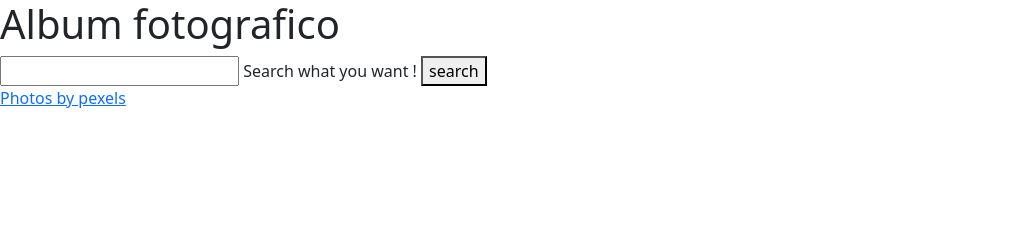
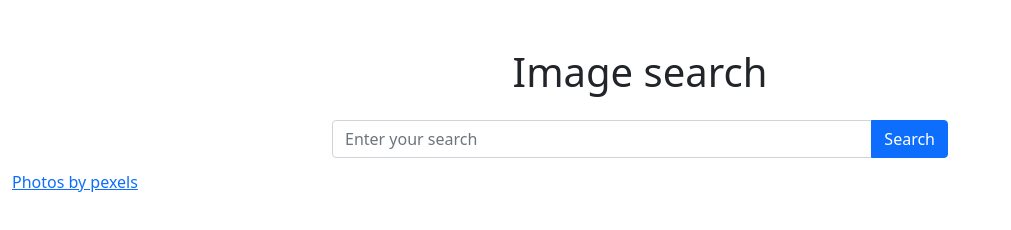
Before and after one commit to LrdVnz/M4W2D1, a plain HTML site: page index.html in a window 1280 px wide. Shown: the whole page, without its empty margins (0-1011 px from the left). Drawn offline with nearby package versions, Linux system fonts and the light colour scheme.

Commit message:
Modified search design

```diff
--- a/index.html
+++ b/index.html
@@ -11,26 +11,24 @@
 </head>
 
 <body>
-    <h1>Album fotografico</h1>
+    <div class="main container mt-5">
 
-    <input type="text" name="search" id="search-img" onfocus="this.value=''" >
-    <label for="search-img">Search what you want ! </label>
-    <button id="search-btn">search</button>
-    <div class="row" id="image-list">
+         <h1 class="text-center mb-4">Image search</h1>
+         <div class="row justify-content-center">
+               <div class="col-md-6 col-12" >
+                     <div class="input-group mb-3">
+                         <input type="text" class="form-control" placeholder="Enter your search" id="search-img" onfocus=" this.value='' ">
+                         <button class="btn btn-primary" id="search-btn" type="submit">Search</button>
+                     </div>
+               </div>
+         </div>
 
-    <!--     <div class="card d-none" style="width: 18rem;" id="card-original">
+        <div class="row gy-1" id="image-list">
+            <!-- Spazio per le cards che verranno create in js -->
+        </div>
+        <a href="https://www.pexels.com">Photos by pexels</p>
+     </div>
 
-            da creare tramite js
-            <img src="..." class="card-img-top" alt="...">
-            <div class="card-body">
-                <p class="card-text">Some quick example text to build on the card title and make up the bulk of the
-                    card's content.</p>
-            </div>
-        </div> -->
-
-    </div>
-    <a href="https://www.pexels.com">Photos by pexels</p>
-  </div>
     <script src="script.js"></script>
 </body>
 
--- a/script.js
+++ b/script.js
@@ -6,6 +6,7 @@ let searchButton = document.getElementById("search-btn");
 searchButton.addEventListener("click", (event) => {
   let searchInput = document.getElementById("search-img");
   let searchValue = searchInput.value;
+  console.log(searchValue)
   loadImages(searchValue);
 });
 
@@ -17,17 +18,16 @@ function loadImages(value) {
   })
     .then((response) => response.json())
     .then((data) => {
-      imageList.innerHTML = '';
-      for (let i = 0; i < data.photos.length ; i++) {
+      imageList.innerHTML = "";
+      data.photos.forEach((element, i) => {
         createCard(data, i);
-      }
+      });
     });
 }
 
-function createCard(data, i){
-  console.log(data.photos[i])
+function createCard(data, i) {
   imageList.innerHTML += `
-  <div class='col-3'>
+  <div class='col-6 col-md-3'>
   <div class="card overflow-hidden" id="card-original">
   <img src="${data.photos[i].src.tiny}" class="card-img-top" alt="${data.photos[i].alt}">
   <div class="card-body">
@@ -35,5 +35,5 @@ function createCard(data, i){
   </div>
   </div>
   </div>
-   `
+   `;
 }
--- a/style.css
+++ b/style.css
@@ -1,3 +1,7 @@
-.card-img-top {
-    max-height: ;
+* {
+    box-sizing: border-box;
 }
+
+.main {
+    max-width: 100vw;
+}
```
